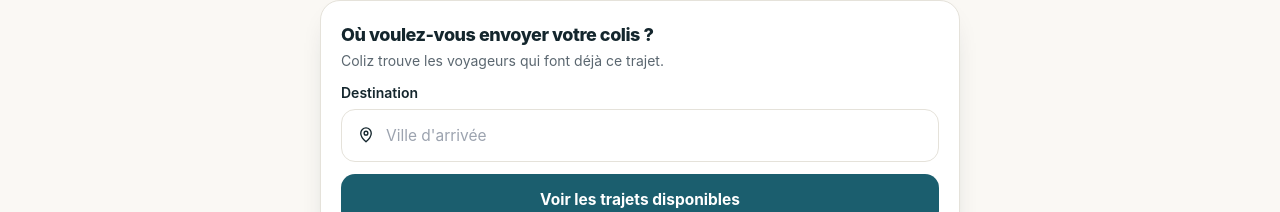
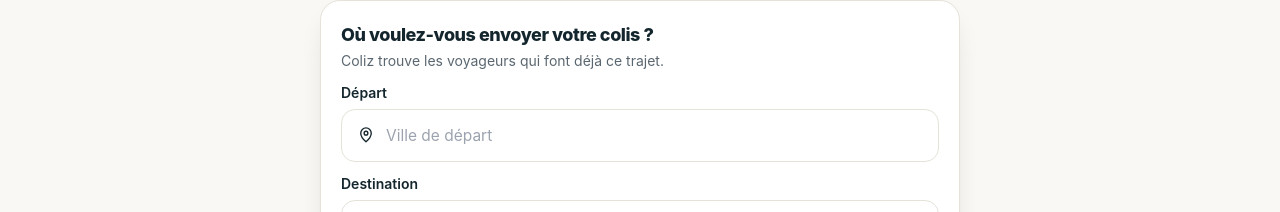
Before and after one commit to deen-tag/Coliz, a Next.js app: page /recherche in a window 1280 px wide. Shown: the part 160-372 px from the top of the page. Built offline with nearby package versions, Linux system fonts and the light colour scheme; no server answers; the database is empty.

Commit message:
Accueil: remise de la ville de départ

```diff
--- a/src/app/(app)/recherche/page.tsx
+++ b/src/app/(app)/recherche/page.tsx
@@ -89,7 +89,7 @@ function RechercheContent() {
 
       {!parcelId &&
         (editing ? (
-          <SearchForm to={to ?? ""} />
+          <SearchForm from={from ?? ""} to={to ?? ""} />
         ) : (
           <Card className="mb-6 !p-4 flex items-center gap-3">
             <div className="w-10 h-10 rounded-control bg-primary-light text-primary flex items-center justify-center shrink-0">
@@ -217,14 +217,15 @@ function TripResultCard({ r, parcelId }: { r: any; parcelId: string | null }) {
 }
 
 // Formulaire de recherche rappelé en haut de page : on peut changer la destination
-// sans repasser par l'accueil.
-function SearchForm({ to }: { to: string }) {
+// sans repasser par l'accueil (départ et arrivée).
+function SearchForm({ from, to }: { from: string; to: string }) {
   const router = useRouter();
-  const [f, setF] = useState({ to });
+  const [f, setF] = useState({ from, to });
 
   function submit(e: React.FormEvent) {
     e.preventDefault();
     const q = new URLSearchParams();
+    if (f.from.trim()) q.set("from", f.from.trim());
     if (f.to.trim()) q.set("to", f.to.trim());
     router.push(`/recherche?${q.toString()}`);
   }
@@ -235,6 +236,7 @@ function SearchForm({ to }: { to: string }) {
         <h1 className="text-lg font-extrabold tracking-tight text-ink">Où voulez-vous envoyer votre colis ?</h1>
         <p className="text-sm text-ink-muted mt-0.5">Coliz trouve les voyageurs qui font déjà ce trajet.</p>
       </div>
+      <IconField label="Départ" icon={<MapPinIcon size={18} />} placeholder="Ville de départ" value={f.from} onChange={(e) => setF({ ...f, from: e.target.value })} />
       <IconField label="Destination" icon={<MapPinIcon size={18} />} placeholder="Ville d'arrivée" value={f.to} onChange={(e) => setF({ ...f, to: e.target.value })} />
       <PrimaryButton type="submit">Voir les trajets disponibles</PrimaryButton>
     </Card>
--- a/src/components/hero-choice.tsx
+++ b/src/components/hero-choice.tsx
@@ -70,6 +70,7 @@ export function HeroChoice() {
           <Card>
             <p className="text-sm text-ink-muted mb-4">Trouvez un voyageur qui va là où vous envoyez votre colis.</p>
             <form action="/recherche" className="space-y-3">
+              <IconField name="from" label="D'où part votre colis ?" placeholder="Ville de départ" icon={<MapPinIcon size={18} />} />
               <IconField name="to" label="Où va votre colis ?" placeholder="Ville d'arrivée" icon={<MapPinIcon size={18} />} />
               <PrimaryButton type="submit">Voir les trajets disponibles</PrimaryButton>
             </form>
```
